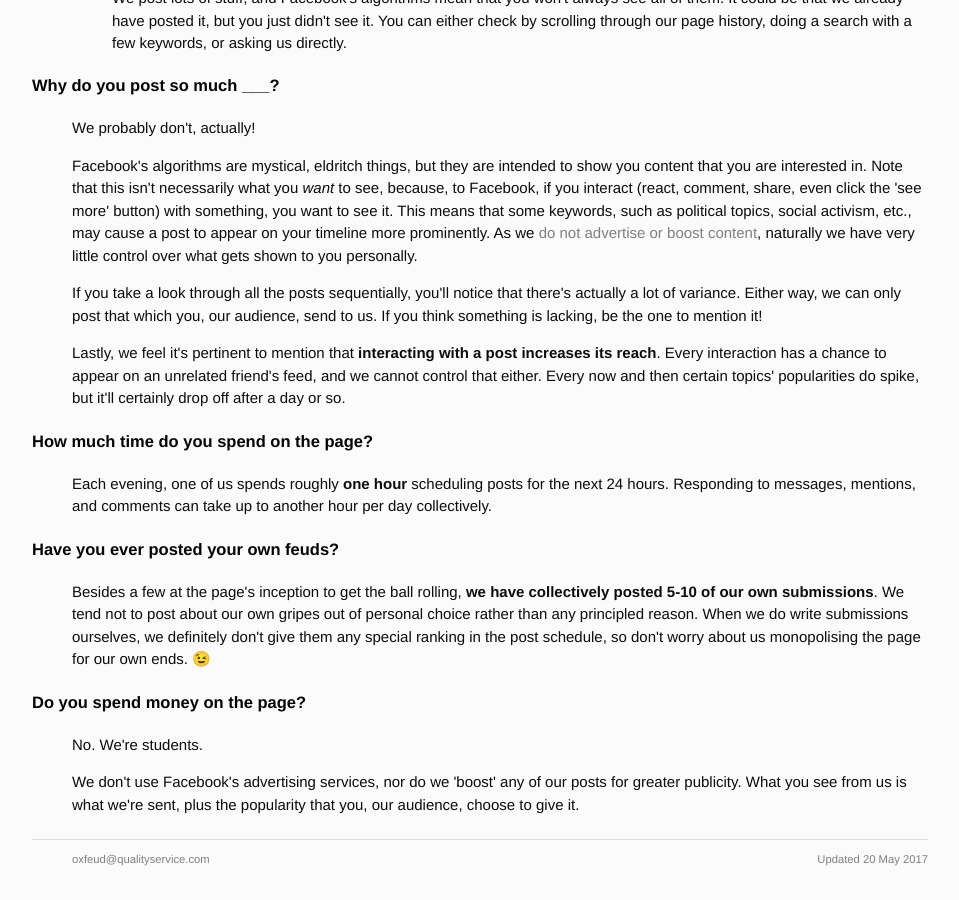
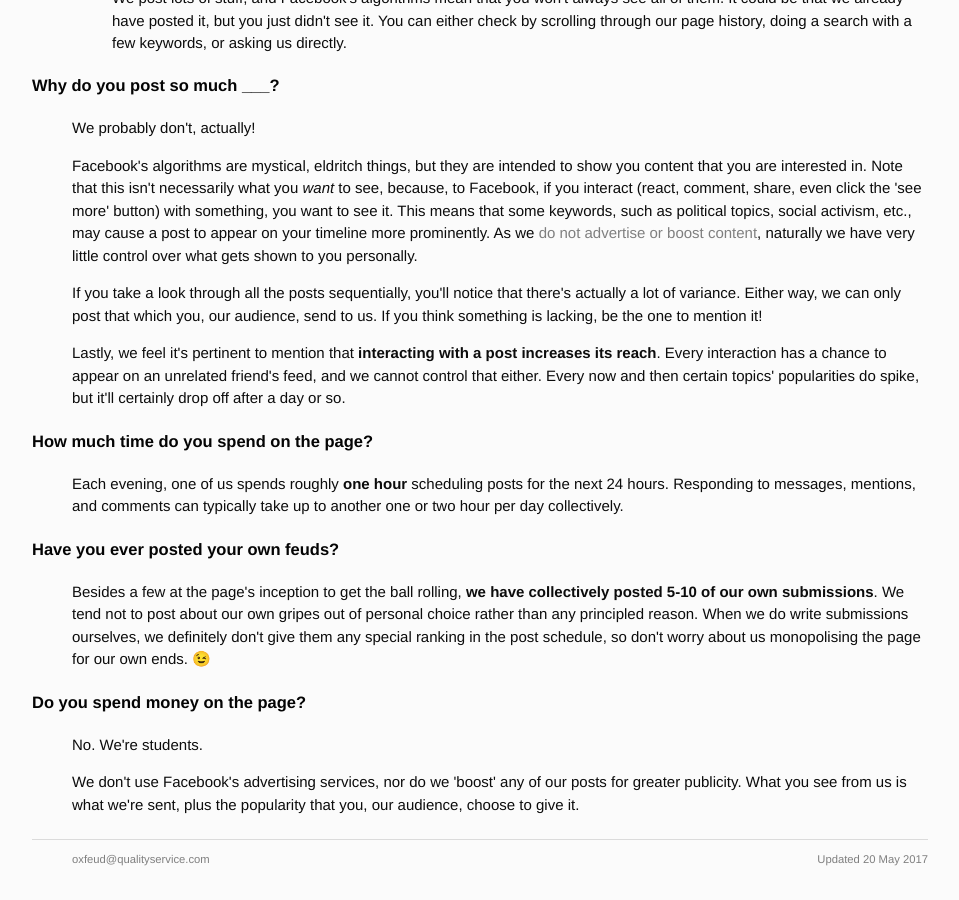
Before and after one commit to Oxfeud/oxfeud.github.io, a Jekyll site: the page built from index.html, in a window 1280 px wide and 900 px high, scrolled down 6850 px. Shown: the whole window, without its empty margins (160-1119 px from the left). Built offline with Jekyll 4.4.1, drawn with Linux system fonts in a browser that asks for light colours.

Commit message:
Update index.html

```diff
--- a/index.html
+++ b/index.html
@@ -178,7 +178,7 @@ title: Oxfeud - FAQ
 	<p>If you take a look through all the posts sequentially, you'll notice that there's actually a lot of variance. Either way, we can only post that which you, our audience, send to us. If you think something is lacking, be the one to mention it!</p>
 	<p>Lastly, we feel it's pertinent to mention that <b>interacting with a post increases its reach</b>. Every interaction has a chance to appear on an unrelated friend's feed, and we cannot control that either. Every now and then certain topics' popularities do spike, but it'll certainly drop off after a day or so.</p>
 	<h4 id="ManTime">How much time do you spend on the page?</h4>
-	<p>Each evening, one of us spends roughly <b>one hour</b> scheduling posts for the next 24 hours. Responding to messages, mentions, and comments can take up to another hour per day collectively.</p>
+	<p>Each evening, one of us spends roughly <b>one hour</b> scheduling posts for the next 24 hours. Responding to messages, mentions, and comments can typically take up to another one or two hour per day collectively.</p>
 	<h4 id="SelfPost">Have you ever posted your own feuds?</h4>
 	<p>Besides a few at the page's inception to get the ball rolling, <b>we have collectively posted 5-10 of our own submissions</b>. We tend not to post about our own gripes out of personal choice rather than any principled reason. When we do write submissions ourselves, we definitely don't give them any special ranking in the post schedule, so don't worry about us monopolising the page for our own ends. 😉</p>
 	<h4 id="Money">Do you spend money on the page?</h4>
```
